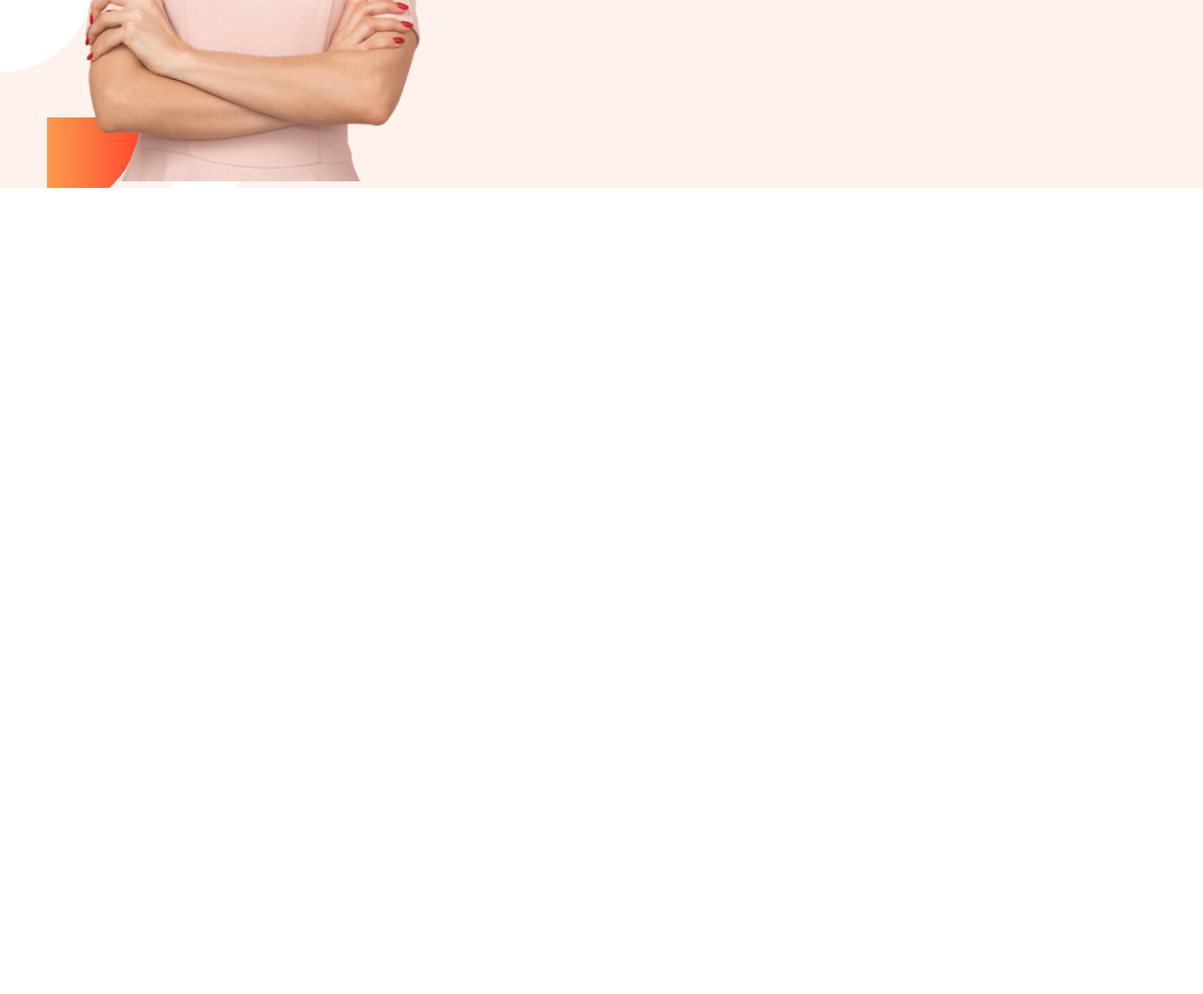
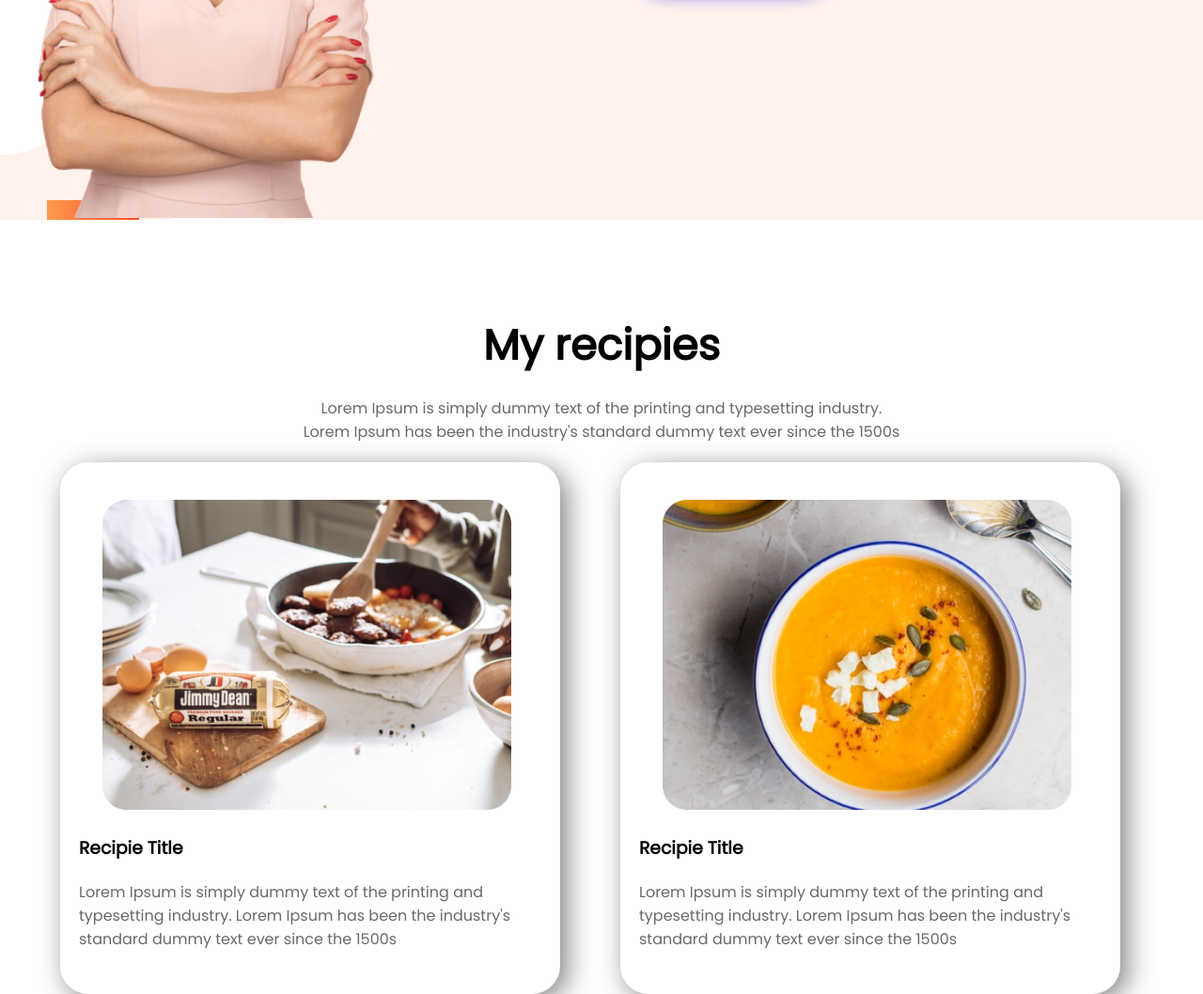
Before and after one commit to rachin526/eat-healthy, a plain HTML site: page index.html in a window 1280 px wide. Shown: the part 946-2004 px from the top of the page at 94% size. Before the commit the page ends 1246 px from the top, so only its background shows below. Drawn offline with Linux system fonts and the light colour scheme.

Commit message:
code push 2

```diff
--- a/index.html
+++ b/index.html
@@ -40,6 +40,33 @@
             <a href="#" class="link">Contact me</a>
         </div>
     </section>
+    <section class="recipies">
+        <h1>My recipies
+        </h1>
+        <p class="p-width">Lorem Ipsum is simply dummy text of the printing and typesetting industry.
+            Lorem Ipsum has been the industry's standard dummy text ever since the
+            1500s</p>
+        <div class="recipie-1">
+            <div class="recipie-2">
+                <img src="images/food/Project Cover.jpg" alt="">
+                <h3>Recipie Title
+                </h3>
+                <p>Lorem Ipsum is simply dummy text of the printing and
+                    typesetting industry. Lorem Ipsum has been the industry's
+                    standard dummy text ever since the 1500s</p>
+            </div>
+            <div class="recipie-2">
+                <img src="images/food/Project Cover.png" alt="">
+                <h3>Recipie Title
+                </h3>
+                <p>Lorem Ipsum is simply dummy text of the printing and
+                    typesetting industry. Lorem Ipsum has been the industry's
+                    standard dummy text ever since the 1500s</p>
+
+            </div>
+        </div>
+
+    </section>
 
 
 
--- a/style.css
+++ b/style.css
@@ -29,8 +29,9 @@ body {
 }
 
 .pic-area img {
-
-    width: 100%;
+    margin-top: -50px;
+    margin-left: -50px;
+    width: 110%;
 }
 
 .link {
@@ -46,10 +47,51 @@ body {
     display: flex;
     background-image: url(images/shapes/7.png);
     padding-top: 100px;
+    margin-top: 100px;
     margin-bottom: 100px;
 }
 
 .pic-area .img {
     width: 70%;
+    margin-bottom: -5px;
 
 }
+
+.recipies h1 {
+    text-align: center;
+}
+
+.p-width {
+    width: 50%;
+    margin: 0 auto;
+    text-align: center;
+}
+
+.recipie-1 {
+    display: flex;
+}
+
+.recipie-2 {
+    width: 40%;
+    box-shadow: 7px 7px 30px grey;
+    margin-left: 5%;
+    padding: 10px;
+    border-radius: 30px;
+}
+
+.recipie-2 img {
+    width: 85%;
+    padding-left: 35px;
+    padding-top: 30px;
+
+}
+
+.recipie-2 h3 {
+    margin-left: 10px;
+    margin-bottom: 0;
+}
+
+.recipie-2 p {
+    margin-left: 10px;
+    margin-top: 0;
+}
```
